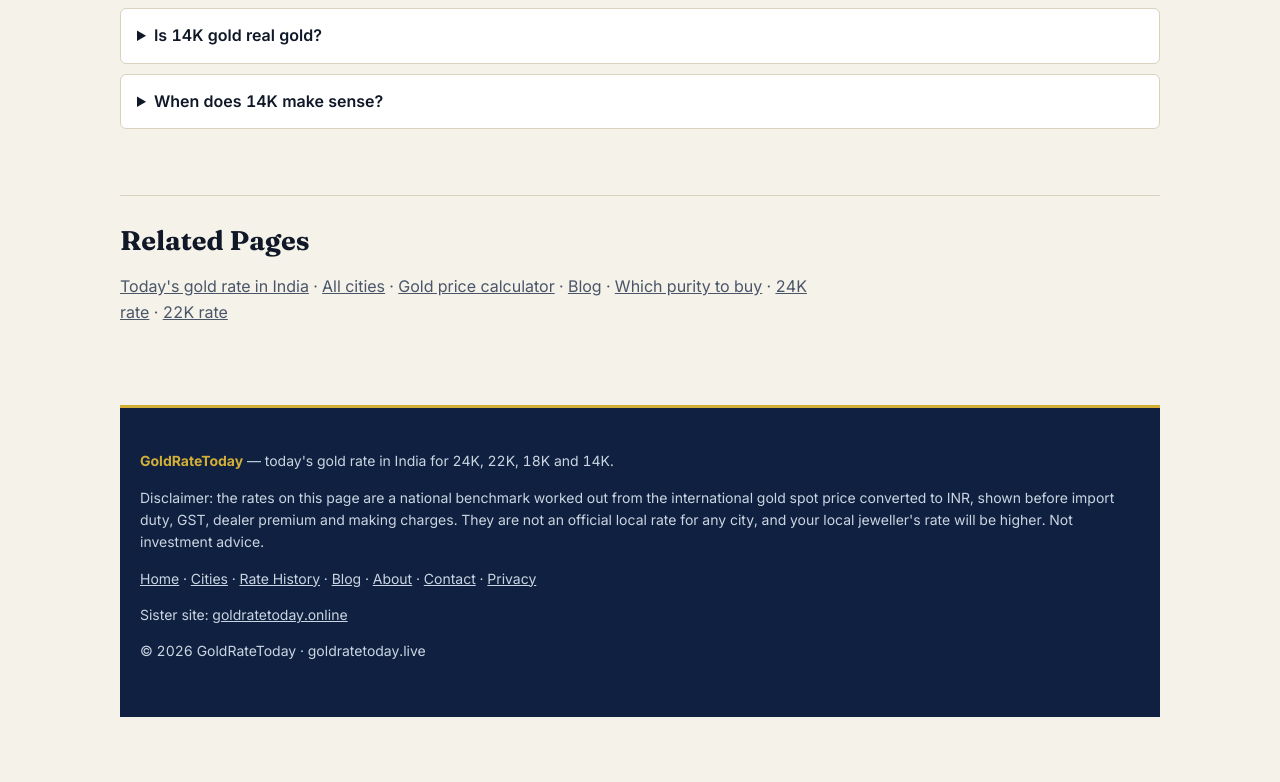
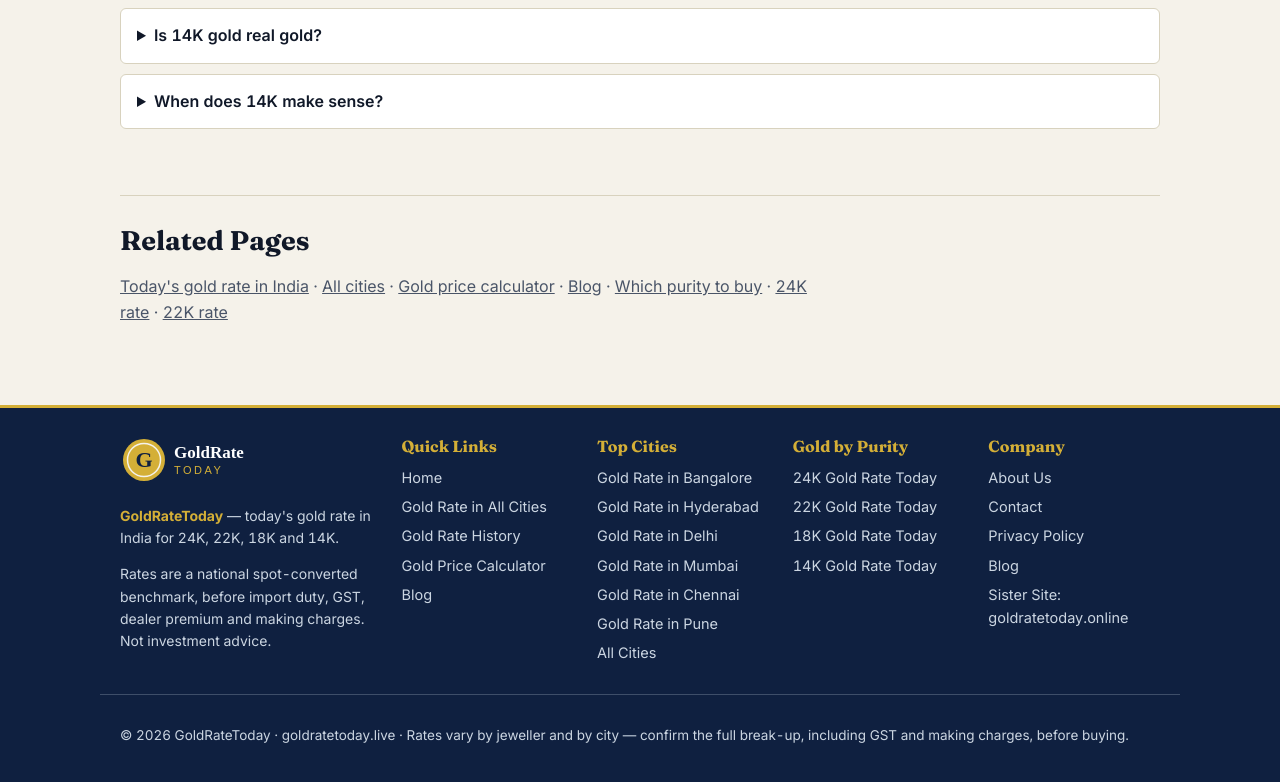
Before and after one commit to enragedonline-ux/goldratetoday-live, a Next.js app: page /14-carat-gold-rate-today in a window 1280 px wide. Shown: the part 1437-2219 px from the top of the page. Before the commit the page ends 2154 px from the top, so only its background shows below. Built offline with nearby package versions, Linux system fonts and the light colour scheme; no server answers.

Commit message:
Proper footer with quick links site-wide + blog index as cards

```diff
--- a/app/globals.css
+++ b/app/globals.css
@@ -101,15 +101,35 @@ th { background: var(--surface2); font-size: 13.5px; letter-spacing: 0.02em; }
 .faq summary { cursor: pointer; font-weight: 600; }
 .footer { border-top: 3px solid var(--gold); margin-top: 36px; padding: 28px 20px 40px; background: var(--navy); color: var(--navy-text); font-size: 14px; }
 .footer strong { color: var(--gold); }
+.footer-grid { display: grid; grid-template-columns: 1.5fr 1fr 1fr 1fr 1fr; gap: 24px; margin-bottom: 24px; text-align: left; }
+.footer-col h3 { color: var(--gold); font-size: 16px; margin-bottom: 10px; }
+.footer-col ul { list-style: none; margin: 0; padding: 0; }
+.footer-col li { margin: 6px 0; font-size: 14.5px; }
+.footer-col a { color: var(--navy-text); text-decoration: none; }
+.footer-col a:hover { color: var(--gold); text-decoration: underline; }
+.footer-brand p { font-size: 14px; }
+.footer-bottom { border-top: 1px solid rgba(203, 213, 225, 0.25); padding-top: 16px; font-size: 13.5px; }
+.blog-grid { display: grid; grid-template-columns: repeat(3, 1fr); gap: 14px; margin-top: 16px; }
+.blog-card { background: var(--surface); border: 1px solid var(--border); border-top: 3px solid var(--gold); border-radius: 6px; padding: 18px; transition: transform 0.2s ease, box-shadow 0.2s ease; }
+.blog-card:hover { transform: translateY(-2px); box-shadow: 0 6px 16px rgba(15, 32, 64, 0.12); }
+.blog-card h2 { font-size: 19px; }
+.blog-card h2 a { text-decoration: none; }
+.blog-card h2 a:hover { text-decoration: underline; }
+.blog-card .read { color: var(--gold-dark); font-weight: 700; text-decoration: none; }
+.blog-card .read:hover { text-decoration: underline; }
 
 @media (max-width: 820px) {
   .cards { grid-template-columns: repeat(2, 1fr); }
   .city-grid { grid-template-columns: 1fr 1fr; }
+  .footer-grid { grid-template-columns: 1fr 1fr; }
+  .blog-grid { grid-template-columns: repeat(2, 1fr); }
   .header-inner { flex-wrap: wrap; gap: 10px; }
   .nav { margin-left: 0; flex-wrap: wrap; gap: 12px; font-size: 13.5px; }
 }
 @media (max-width: 520px) {
   .cards, .city-grid { grid-template-columns: 1fr; }
+  .footer-grid { grid-template-columns: 1fr; }
+  .blog-grid { grid-template-columns: 1fr; }
   table { font-size: 14px; }
   th, td { padding: 9px 8px; }
 }
--- /dev/null
+++ b/components/Footer.tsx
@@ -0,0 +1,85 @@
+import Image from "next/image";
+import { CITIES, cityUrl } from "@/lib/cities";
+import { SITE_NAME, TAGLINE } from "@/lib/site";
+
+const QUICK_LINKS = [
+  { href: "/", label: "Home" },
+  { href: "/gold-rate-today-cities/", label: "Gold Rate in All Cities" },
+  { href: "/gold-rate-history/", label: "Gold Rate History" },
+  { href: "/gold-price-calculator/", label: "Gold Price Calculator" },
+  { href: "/blog/", label: "Blog" },
+];
+
+const PURITY_LINKS = [
+  { href: "/24-carat-gold-rate-today/", label: "24K Gold Rate Today" },
+  { href: "/22-carat-gold-rate-today/", label: "22K Gold Rate Today" },
+  { href: "/18-carat-gold-rate-today/", label: "18K Gold Rate Today" },
+  { href: "/14-carat-gold-rate-today/", label: "14K Gold Rate Today" },
+];
+
+const COMPANY_LINKS = [
+  { href: "/about/", label: "About Us" },
+  { href: "/contact/", label: "Contact" },
+  { href: "/privacy/", label: "Privacy Policy" },
+  { href: "/blog/", label: "Blog" },
+];
+
+export default function Footer() {
+  const topCities = CITIES.filter((c) => c.tier === 1);
+  return (
+    <footer className="footer">
+      <div className="wrap footer-grid">
+        <div className="footer-col footer-brand">
+          <a href="/" aria-label="GoldRateToday home">
+            <Image src="/logo.svg" alt="GoldRateToday logo" width={160} height={48} />
+          </a>
+          <p>
+            <strong>{SITE_NAME}</strong> — {TAGLINE}.
+          </p>
+          <p>
+            Rates are a national spot-converted benchmark, before import
+            duty, GST, dealer premium and making charges. Not investment
+            advice.
+          </p>
+        </div>
+        <nav className="footer-col" aria-label="Quick links">
+          <h3>Quick Links</h3>
+          <ul>
+            {QUICK_LINKS.map((l) => (
+              <li key={l.href}><a href={l.href}>{l.label}</a></li>
+            ))}
+          </ul>
+        </nav>
+        <nav className="footer-col" aria-label="Top cities">
+          <h3>Top Cities</h3>
+          <ul>
+            {topCities.map((c) => (
+              <li key={c.slug}><a href={cityUrl(c)}>Gold Rate in {c.city}</a></li>
+            ))}
+            <li><a href="/gold-rate-today-cities/">All Cities</a></li>
+          </ul>
+        </nav>
+        <nav className="footer-col" aria-label="Gold by purity">
+          <h3>Gold by Purity</h3>
+          <ul>
+            {PURITY_LINKS.map((l) => (
+              <li key={l.href}><a href={l.href}>{l.label}</a></li>
+            ))}
+          </ul>
+        </nav>
+        <nav className="footer-col" aria-label="Company">
+          <h3>Company</h3>
+          <ul>
+            {COMPANY_LINKS.map((l) => (
+              <li key={l.href}><a href={l.href}>{l.label}</a></li>
+            ))}
+            <li><a href="https://goldratetoday.online/">Sister Site: goldratetoday.online</a></li>
+          </ul>
+        </nav>
+      </div>
+      <div className="wrap footer-bottom">
+        <p>© 2026 {SITE_NAME} · goldratetoday.live · Rates vary by jeweller and by city — confirm the full break-up, including GST and making charges, before buying.</p>
+      </div>
+    </footer>
+  );
+}
--- a/components/SiteChrome.tsx
+++ b/components/SiteChrome.tsx
@@ -1,6 +1,6 @@
 import Image from "next/image";
 import type { ReactNode } from "react";
-import { SITE_NAME, TAGLINE } from "@/lib/site";
+import Footer from "@/components/Footer";
 
 const NAV = [
   { href: "/", label: "Home" },
@@ -31,31 +31,8 @@ export default function SiteChrome({ children }: { children: ReactNode }) {
       </header>
       <main className="wrap" id="top">
         {children}
-        <footer className="footer">
-          <p>
-            <strong>{SITE_NAME}</strong> — {TAGLINE}.
-          </p>
-          <p>
-            Disclaimer: the rates on this page are a national benchmark
-            worked out from the international gold spot price converted
-            to INR, shown before import duty, GST, dealer premium and
-            making charges. They are not an official local rate for any
-            city, and your local jeweller&apos;s rate will be higher.
-            Not investment advice.
-          </p>
-          <p>
-            <a href="/">Home</a> · <a href="/gold-rate-today-cities/">Cities</a> ·{" "}
-            <a href="/gold-rate-history/">Rate History</a> ·{" "}
-            <a href="/blog/">Blog</a> · <a href="/about/">About</a> ·{" "}
-            <a href="/contact/">Contact</a> · <a href="/privacy/">Privacy</a>
-          </p>
-          <p>
-            Sister site:{" "}
-            <a href="https://goldratetoday.online/">goldratetoday.online</a>
-          </p>
-          <p>© 2026 {SITE_NAME} · goldratetoday.live</p>
-        </footer>
       </main>
+      <Footer />
     </>
   );
 }
```
Also changed, not shown: app/blog/page.tsx (+10 -7 lines), app/gold-price-calculator/page.tsx (+2 -28 lines), app/page.tsx (+2 -28 lines).
